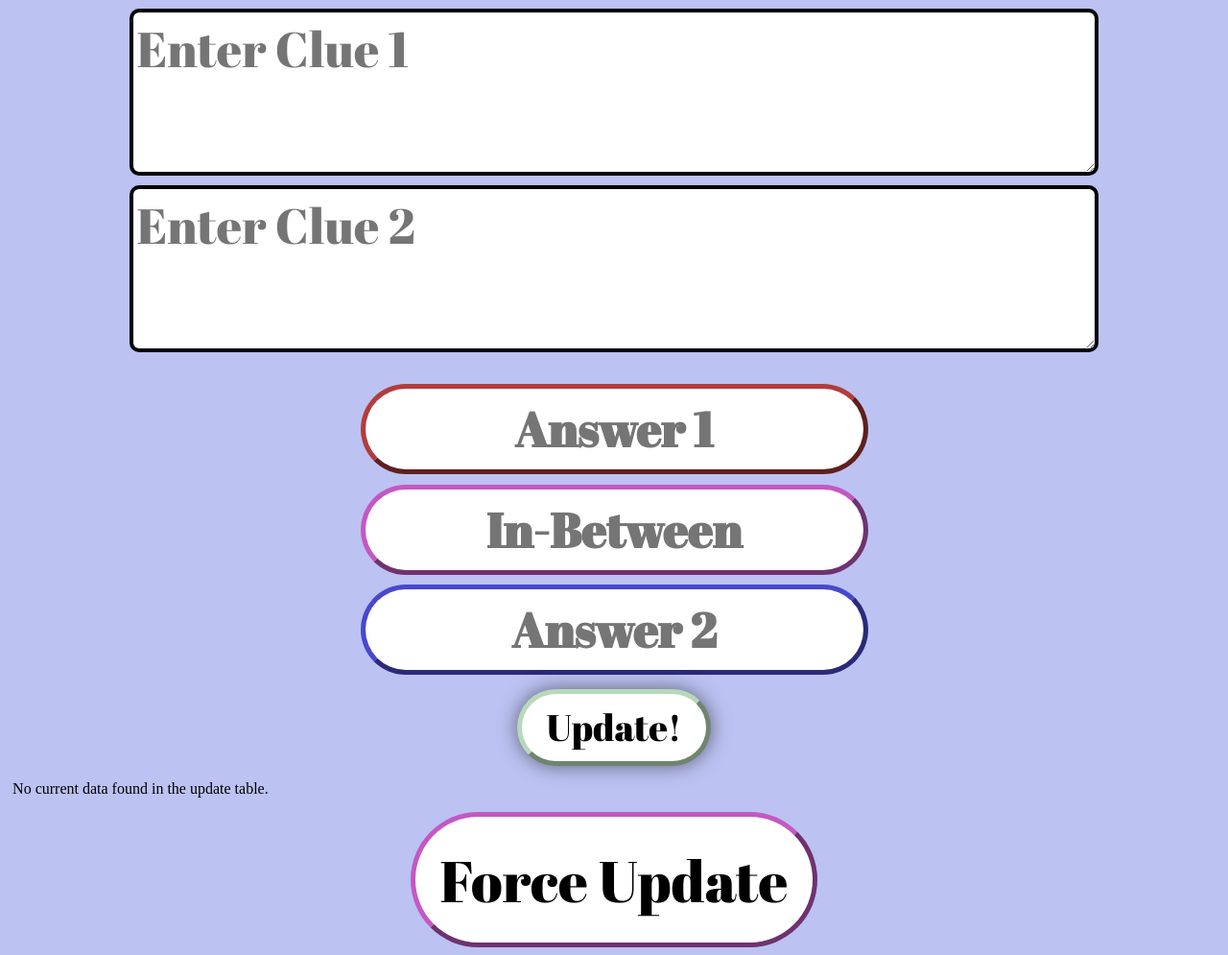
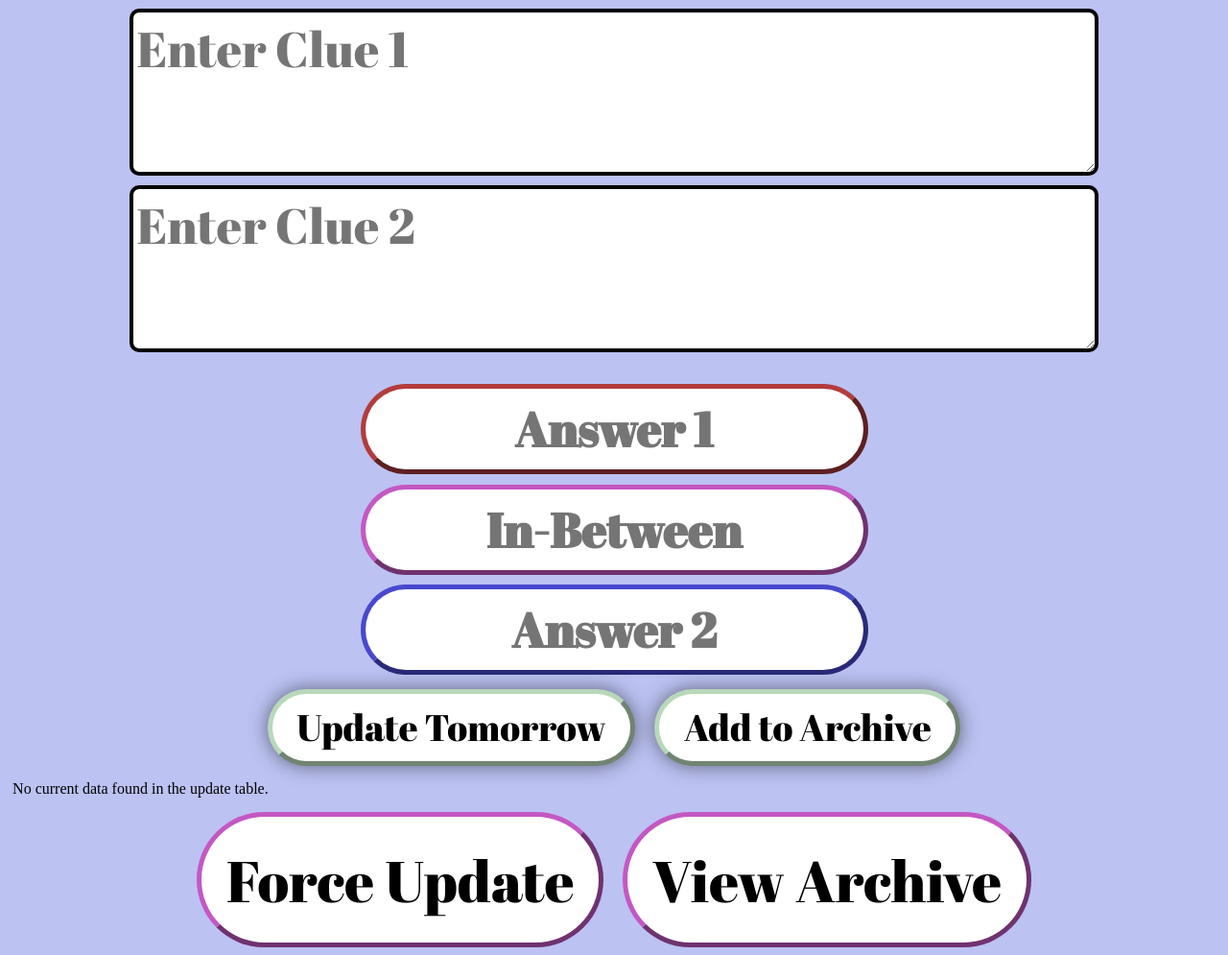
Before and after one commit to CharlieA8/In-Betweens-Py, a Flask app: page /update in a window 1280 px wide. Shown: the part 138-1133 px from the top of the page at 96% size. Run offline with Flask 3, Linux system fonts and the light colour scheme; the visitor is signed in with stand-in values (Sample User, id 1); data that the repository does not hold is empty; parts of the project's set-up code (start-up, migrations or seed data) failed here and were passed over; some libraries are stand-ins or nearby versions.

Commit message:
edited update form to distinguish between adding to archive or updating tmrw

```diff
--- a/templates/update.html
+++ b/templates/update.html
@@ -21,8 +21,15 @@
         <p><input type="text" name="in_between" class="in_between" placeholder="In-Between" value="{{ in_between }}"></p>
         <p><input type="text" name="answer2" class="clue2" placeholder="Answer 2" value="{{ answer2 }}"></p>
 
+        <input type="hidden" id="submit_action" name="submit_action" value="update">
+
         <div class="parent">
-            <button type="submit" class="submit">Update!</button>
+            <button type="submit" class="submit" onclick="document.getElementById('submit_action').value='update'">
+                Update Tomorrow
+            </button>
+            <button type="submit" class="submit" onclick="document.getElementById('submit_action').value='archive'">
+                Add to Archive
+            </button>
         </div>
     </form>
 
@@ -55,6 +62,7 @@
 
     <div class="parent">
         <button class="rulesButton" id="forceupdate" name="button" onclick="window.location.href='/forceupdate'">Force Update</button>
+        <button class="rulesButton" name="button" onclick="window.location.href='/view-archive'">View Archive</button>
     </div>
 
     <script>
```
